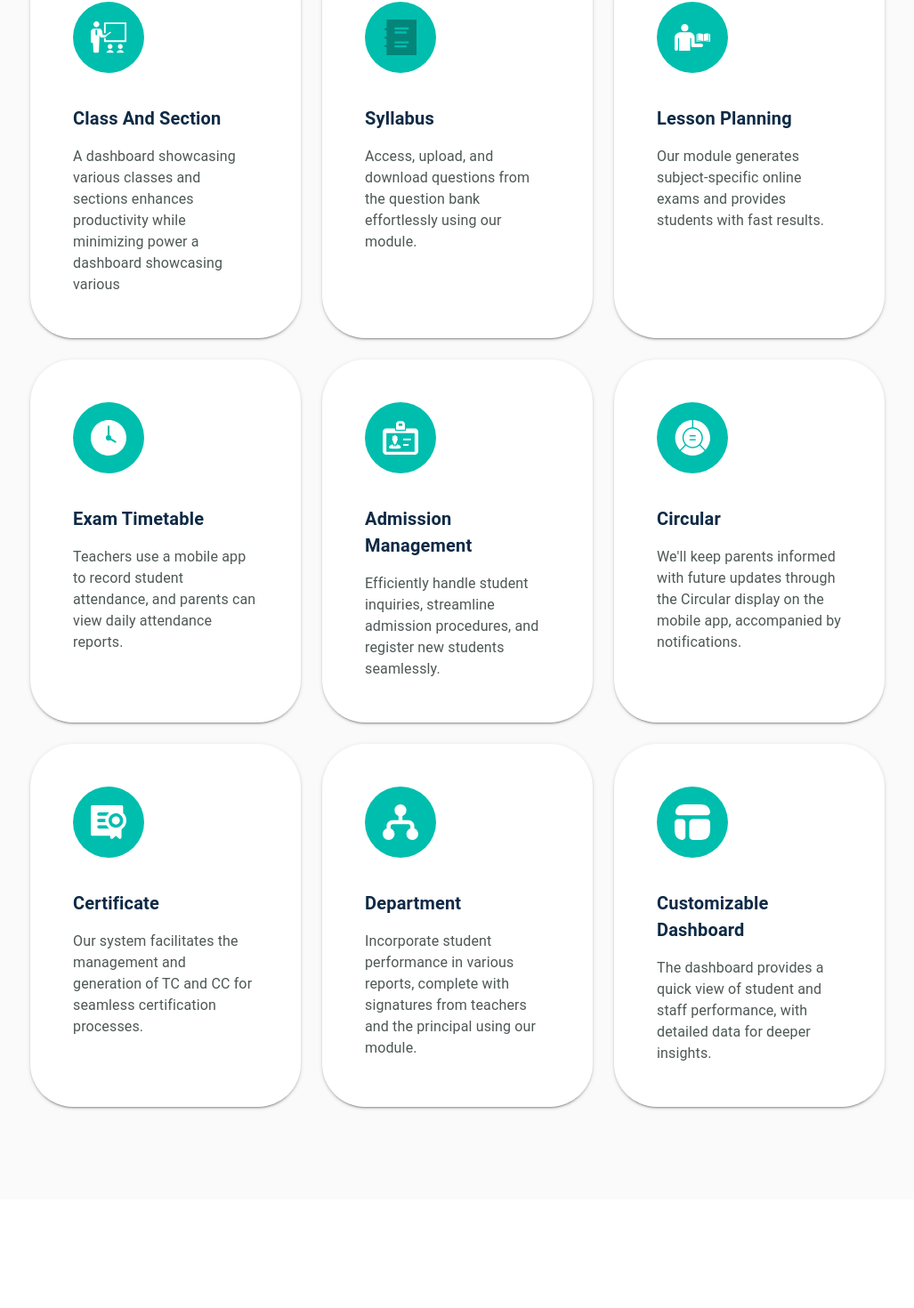
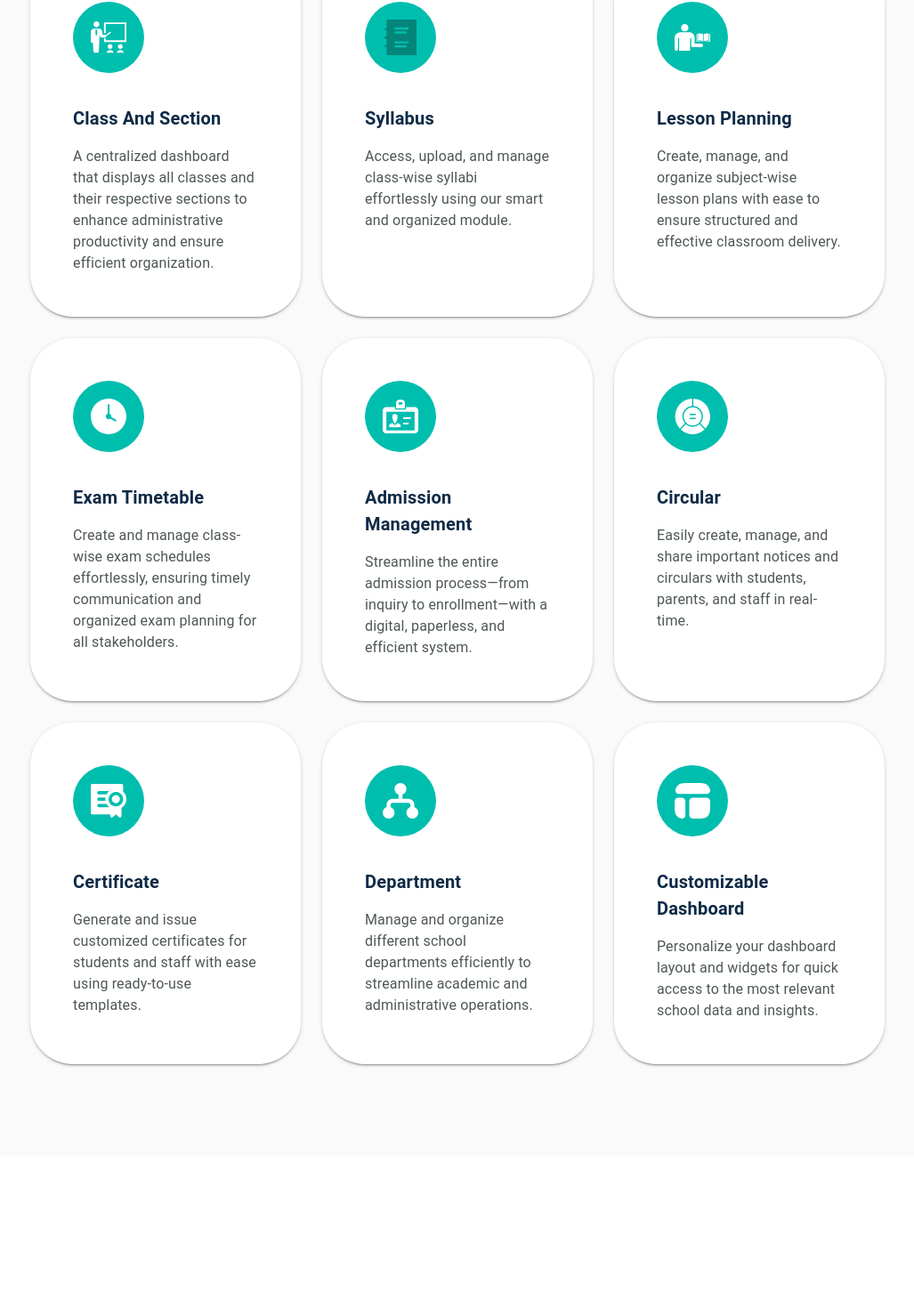
Before and after one commit to saqibscriza/schl-web, a React (Vite) app: page /academics in a window 1280 px wide. Shown: the part 2071-3541 px from the top of the page at 89% size, without its empty margins (126-1153 px from the left). Built offline with nearby package versions, Linux system fonts and the light colour scheme.

Commit message:
now changed community and module page

```diff
--- a/src/data/modules.js
+++ b/src/data/modules.js
@@ -1,201 +1,216 @@
-export const academicsModules = [{
+export const academicsModules = [
+  {
     title: "Class And Section",
-    desc: " A dashboard showcasing various classes and sections enhances productivity while minimizing power a dashboard showcasing various  ",
+    desc: `A centralized dashboard that displays all classes and their respective
+    sections to enhance administrative productivity and ensure efficient organization.`,
     imageSrc: "./Academics/1.svg",
   },
   {
     title: "Syllabus",
-    desc: "Access, upload, and download questions from the question bank effortlessly using our module.",
+    desc: "Access, upload, and manage class-wise syllabi effortlessly using our smart and organized module.",
     imageSrc: "./Academics/2.svg",
   },
   {
     title: "Lesson Planning",
-    desc: "Our module generates subject-specific online exams and provides students with fast results.",
+    desc: "Create, manage, and organize subject-wise lesson plans with ease to ensure structured and effective classroom delivery.",
     imageSrc: "./Academics/3.svg",
   },
   {
     title: "Exam Timetable",
-    desc: "Teachers use a mobile app to record student attendance, and parents can view daily attendance reports.",
+    desc: "Create and manage class-wise exam schedules effortlessly, ensuring timely communication and organized exam planning for all stakeholders.",
     imageSrc: "./Academics/4.svg",
   },
   {
     title: "Admission Management",
-    desc: "Efficiently handle student inquiries, streamline admission procedures, and register new students seamlessly.",
+    desc: "Streamline the entire admission process—from inquiry to enrollment—with a digital, paperless, and efficient system.",
     imageSrc: "./Academics/5.svg",
   },
   {
     title: "Circular",
-    desc: "We'll keep parents informed with future updates through the Circular display on the mobile app, accompanied by notifications.",
+    desc: "Easily create, manage, and share important notices and circulars with students, parents, and staff in real-time.",
     imageSrc: "./Academics/6.svg",
   },
   {
     title: "Certificate",
-    desc: "Our system facilitates the management and generation of TC and CC for seamless certification processes.",
+    desc: "Generate and issue customized certificates for students and staff with ease using ready-to-use templates.",
     imageSrc: "./Academics/7.svg",
   },
   {
     title: "Department",
-    desc: "Incorporate student performance in various reports, complete with signatures from teachers and the principal using our module.",
+    desc: "Manage and organize different school departments efficiently to streamline academic and administrative operations.",
     imageSrc: "./Academics/8.svg",
   },
   {
     title: "Customizable Dashboard",
-    desc: "The dashboard provides a quick view of student and staff performance, with detailed data for deeper insights.",
+    desc: "Personalize your dashboard layout and widgets for quick access to the most relevant school data and insights.",
     imageSrc: "./Academics/9.svg",
-}];
-export const studentModules = [{
-    title: "Class And Section",
-    desc: "A dashboard showcasing various classes and sections enhances productivity while minimizing power consumption a dashboeard is showcasing",
+  },
+];
+export const studentModules = [
+  {
+    title: "Assignment and Notes",
+    desc: "Easily create, organize, and distribute assignments and notes for different classes and sections to boost productivity and support student learning.",
     imageSrc: "./Student/1.svg",
   },
   {
-    title: "Syllabus",
-    desc: "Access, upload, and download questions from the question bank effortlessly using our module.",
+    title: "Event Management",
+    desc: "Plan, schedule, and manage school events seamlessly to ensure smooth coordination and participation across the community.",
     imageSrc: "./Student/2.svg",
   },
   {
-    title: "Lesson Planning",
-    desc: "Our module generates subject-specific online exams and provides students with fast results.",
+    title: "Task Management",
+    desc: "Organize, assign, and track tasks efficiently to boost productivity and ensure timely completion across departments",
     imageSrc: "./Student/3.svg",
   },
   {
-    title: "Exam Timetable",
-    desc: "Teachers use a mobile app to record student attendance, and parents can view daily attendance reports.",
+    title: "Time Table",
+    desc: "Easily create and manage class schedules to optimize learning time and resource allocation.",
     imageSrc: "./Student/4.svg",
   },
   {
-    title: "Admission Management",
-    desc: "Efficiently handle student inquiries, streamline admission procedures, and register new students seamlessly.",
+    title: "Store Management",
+    desc: "Efficiently manage school inventory, supplies, and transactions to maintain smooth operations and reduce wastage.",
     imageSrc: "./Student/5.svg",
   },
   {
-    title: "Circular",
-    desc: "We'll keep parents informed with future updates through the Circular display on the mobile app, accompanied by notifications.",
+    title: "Scholarship",
+    desc: "Manage scholarship applications, approvals, and disbursements to support deserving students effectively.",
     imageSrc: "./Student/6.svg",
   },
   {
-    title: "Certificate",
-    desc: "Our system facilitates the management and generation of TC and CC for seamless certification processes.",
+    title: "Student Tracking",
+    desc: "Monitor student attendance, performance, and activities to ensure timely support and intervention.",
     imageSrc: "./Student/7.svg",
   },
   {
-    title: "Department",
-    desc: "Incorporate student performance in various reports, complete with signatures from teachers and the principal using our module.",
+    title: "Email & Notification & Chat",
+    desc: "Stay connected with students, parents, and staff through instant emails, notifications, and real-time chat for effective communication.",
     imageSrc: "./Student/8.svg",
   },
   {
-    title: "Customizable Dashboard",
-    desc: "The dashboard provides a quick view of student and staff performance, with detailed data for deeper insights.",
+    title: "Leave Management",
+    desc: "Simplify leave requests, approvals, and tracking for students, teachers, and staff with an easy-to-use system.",
     imageSrc: "./Student/9.svg",
-},];
-export const transportationModules = [{
-    title: "Class And Section",
-    desc: "A dashboard showcasing various classes and sections enhances productivity while minimizing power consumption.",
+  },
+];
+export const transportationModules = [
+  {
+    title: "Vehicle, Driver Details",
+    desc: "Maintain accurate records of vehicles and drivers to ensure safety, compliance, and smooth transportation operations.",
     imageSrc: "./Transportation/1.svg",
   },
   {
-    title: "Syllabus",
-    desc: "Access, upload, and download questions from the question bank effortlessly using our module.",
+    title: "Vehicle Tracking",
+    desc: "Real-time monitoring of school vehicles to ensure safety, punctuality, and efficient route management.",
     imageSrc: "./Transportation/2.svg",
   },
   {
-    title: "Lesson Planning",
-    desc: "Our module generates subject-specific online exams and provides Transportations with fast results.",
+    title: "Route Details",
+    desc: "Detailed route planning and tracking for optimized travel paths, ensuring timely pickups and drop-offs with maximum safety.",
     imageSrc: "./Transportation/3.svg",
   },
   {
-    title: "Exam Timetable",
-    desc: "Teachers use a mobile app to record  attendance, and parents can view daily attendance reports.",
+    title: "Destination and Fees",
+    desc: "Manage student drop-off points and streamline fee collection for transportation services with ease and transparency.",
     imageSrc: "./Transportation/4.svg",
   },
   {
-    title: "Admission Management",
-    desc: "Efficiently handle student inquiries, streamline admission procedures, and register new students seamlessly.",
+    title: "Transportation Allocation",
+    desc: "Assign vehicles and routes to students efficiently to ensure organized and safe daily transportation.",
     imageSrc: "./Transportation/5.svg",
   },
   {
-    title: "Circular",
-    desc: "We'll keep parents informed with future updates through the Circular display on the mobile app, accompanied by notifications.",
+    title: "Book Category",
+    desc: "Organize library books into categories for easy access, management, and quick retrieval.",
     imageSrc: "./Transportation/6.svg",
   },
 ];
-export const examModules = [{
-    title: "Class And Section",
-    desc: "A dashboard showcasing various classes and sections enhances productivity while minimizing power consumption.",
+export const examModules = [
+  {
+    title: "Manual Examination",
+    desc: "Manage and evaluate paper-based exams efficiently with streamlined processes for scheduling, grading, and result tracking.",
     imageSrc: "./Exam/1.svg",
   },
   {
-    title: "Syllabus",
-    desc: "Access, upload, and download questions from the question bank effortlessly using our module.",
+    title: "Question Bank",
+    desc: "Access, create, and organize a repository of questions for easy test and exam preparation.",
     imageSrc: "./Exam/2.svg",
   },
   {
-    title: "Lesson Planning",
-    desc: "Our module generates subject-specific online exams and provides Exams with fast results.",
+    title: "Online Examination",
+    desc: "Conduct secure and automated online tests with instant grading and performance analysis.",
     imageSrc: "./Exam/3.svg",
   },
   {
     title: "Exam Timetable",
-    desc: "Teachers use a mobile app to record student attendance, and parents can view daily attendance reports.",
+    desc: "Create and manage exam schedules efficiently to ensure smooth and timely assessments.",
     imageSrc: "./Exam/4.svg",
   },
   {
-    title: "Admission Management",
-    desc: "Efficiently handle Exam inquiries, streamline admission procedures, and register new Exams seamlessly.",
+    title: "Set Grading/ Ranking Levels",
+    desc: "Define and customize grading and ranking criteria to evaluate student performance accurately and fairly.",
     imageSrc: "./Exam/5.svg",
   },
   {
-    title: "Circular",
-    desc: "We'll keep parents informed with future updates through the Circular display on the mobile app, accompanied by notifications.",
+    title: "Exam Result",
+    desc: "Generate and share detailed exam results promptly to keep students and parents informed about academic performance.",
     imageSrc: "./Exam/6.svg",
   },
   {
-    title: "Certificate",
-    desc: "Our system facilitates the management and generation of TC and CC for seamless certification processes.",
+    title: "Exam Report",
+    desc: "Provide comprehensive exam reports with insights on student performance to help track progress and identify improvement areas.",
     imageSrc: "./Exam/7.svg",
   },
   {
-    title: "Department",
-    desc: "Incorporate student performance in various reports, complete with signatures from teachers and the principal using our module.",
+    title: "Class Designation",
+    desc: "Assign roles and responsibilities to staff and students within each class for organized and efficient management.",
     imageSrc: "./Exam/8.svg",
-},];
-export const hrModules = [{
-    title: "Class And Section",
-    desc: "A dashboard showcasing various classes and sections enhances productivity while minimizing power consumption.",
+  },
+];
+export const hrModules = [
+  {
+    title: "Salary Setting",
+    desc: "Access employee details like designation, pay head, amount type, and unit through our module.",
     imageSrc: "./HR/1.svg",
   },
   {
-    title: "Syllabus",
-    desc: "Access, upload, and download questions from the question bank effortlessly using our module.",
+    title: "Pay Head",
+    desc: "Easily display, manage, and organize various master date types using our efficient module system.",
     imageSrc: "./HR/2.svg",
   },
   {
-    title: "Lesson Planning",
-    desc: "Our module generates subject-specific online exams and provides HRs with fast results.",
+    title: "Pay Type",
+    desc: "Effortlessly view and manage payment type and name entries using our module. ",
     imageSrc: "./HR/3.svg",
   },
   {
-    title: "Exam Timetable",
-    desc: "Teachers use a mobile app to record HR attendance, and parents can view daily attendance reports.",
+    title: "Generate Pay sleep",
+    desc: "Our module generates pay slips and efficiently manages employee reports on a monthly and annual basis.",
     imageSrc: "./HR/4.svg",
   },
   {
-    title: "Admission Management",
-    desc: "Efficiently handle HR inquiries, streamline admission procedures, and register new HRs seamlessly.",
+    title: "Account management",
+    desc: "Efficiently track bank and cash transactions, along with expenses and general vouchers using our module.",
     imageSrc: "./HR/5.svg",
   },
   {
-    title: "Circular",
-    desc: "We'll keep parents informed with future updates through the Circular display on the mobile app, accompanied by notifications.",
+    title: "Fees Management",
+    desc: "Our module processes school payments, issues fee receipts, and updates the fee register, ensuring highly accurate data.",
     imageSrc: "./HR/6.svg",
   },
   {
-    title: "Certificate",
-    desc: "Our system facilitates the management and generation of TC and CC for seamless certification processes.",
+    title: "Reports",
+    desc: "Our module manages reports like Journal, Ledger, Trial Balance, Balance Sheet, and more efficiently.",
     imageSrc: "./HR/7.svg",
   },
   {
-    title: "Department",
-    desc: "Incorporate HR performance in various reports, complete with signatures from teachers and the principal using our module.",
+    title: "HR Management",
+    desc: "Our module efficiently manages reports like Journal, Ledger, Trial Balance, Balance Sheet, and more.",
     imageSrc: "./HR/8.svg",
-}];
+  },
+  {
+    title: "Masters",
+    desc: "Our system efficiently manages Account Master, Expense Master, Bank/Cash Master, Tax Master, and other essential components.",
+    imageSrc: "./HR/8.svg",
+  },
+];
```
Also changed, not shown: src/components/community/Community.jsx (+128 -77 lines). Lines whose indentation alone changed are shown as unchanged.
